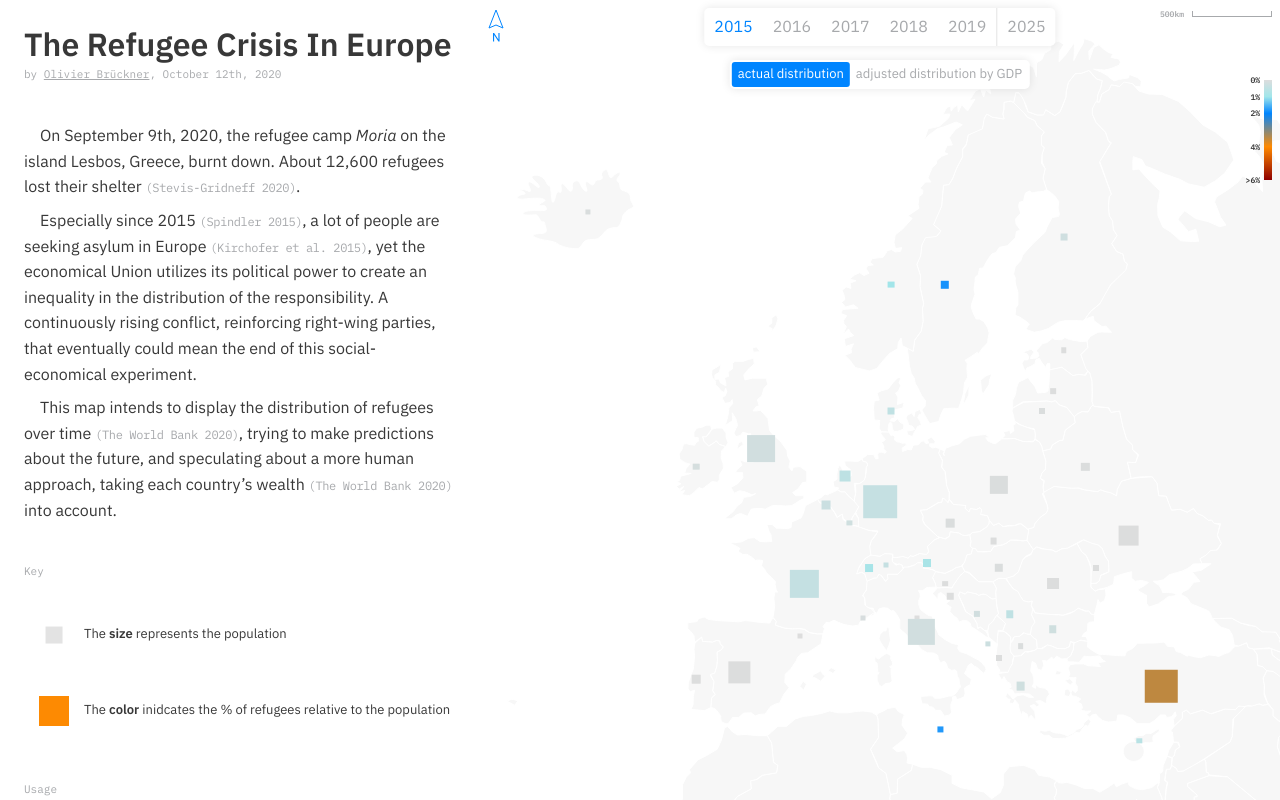
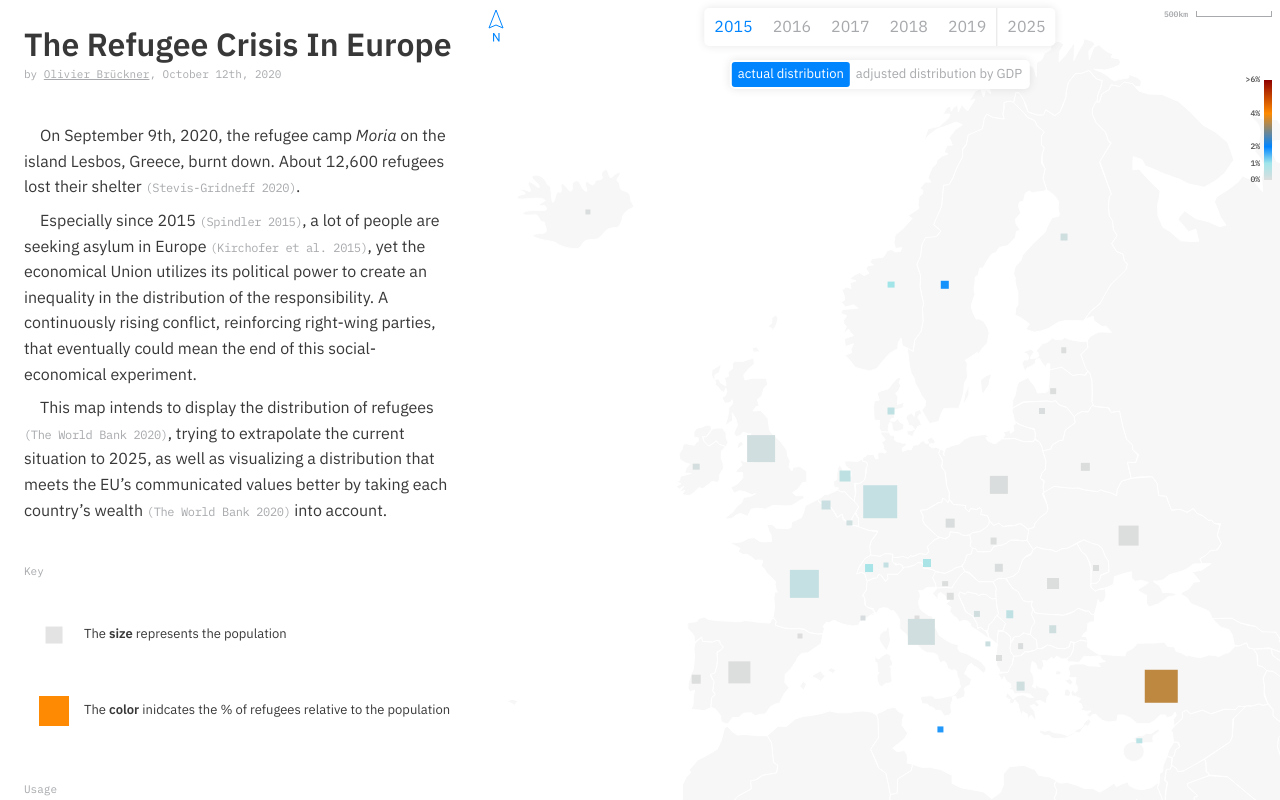
Before and after one commit to olivierbrcknr/mfadt-D4TC-map, a Next.js app: page / in a window 1280 px wide. Built offline with nearby package versions, Linux system fonts and the light colour scheme.

Commit message:
Update texts

```diff
--- a/components/Key/index.js
+++ b/components/Key/index.js
@@ -83,7 +83,7 @@ const MapKey = (props) => {
         </div>
         <div className="MapKey-Point-Desc">
           <p>
-            Hover over a country to see the details
+            Hover over a country to see its details
           </p>
         </div>
       </div>
--- a/components/Map/Map.css
+++ b/components/Map/Map.css
@@ -54,7 +54,7 @@
   border: solid 1px var(--color-gray-med);
   border-top: none;
   height: 6px;
-  width: 10vh;
+  width: 9.5vh;
 }
 
 /* mobile adjustments */
@@ -86,6 +86,9 @@
     padding-top: 160px;
     height: calc( 100vw + 160px);
   }
+  .DataVizMap-SizeLabel-Length {
+    width: 9.5vw;
+  }
   .DataVizMap-Map {
     top: 160px;
   }
--- a/components/MapLegend/MapLegend.css
+++ b/components/MapLegend/MapLegend.css
@@ -12,7 +12,7 @@
   color: var(--color-gray-dark);
   position: absolute;
   right: calc(100% + 4px);
-  transform: translateY(-50%);
+  transform: translateY(+50%);
   font-weight: bold;
 }
 
--- a/components/MapLegend/index.js
+++ b/components/MapLegend/index.js
@@ -10,7 +10,7 @@ const MapLegend = (props) => {
 
   let maxVal = legendValues[legendValues.length-1];
 
-  let gradient = 'linear-gradient( 180deg';
+  let gradient = 'linear-gradient( 0deg';
 
   let displayValues = legendValues.map( (val,i) => {
 
@@ -18,7 +18,7 @@ const MapLegend = (props) => {
     gradient += ', ' + legendColors[i] + ' ' + fromTop;
 
     return (
-      <div key={'legend-label_'+val} className="MapLegend-Label" style={{top: fromTop}}>
+      <div key={'legend-label_'+val} className="MapLegend-Label" style={{bottom: fromTop}}>
         {(val===maxVal ? '>' : null)}{val}%
       </div>
     )
--- a/components/data/description.md
+++ b/components/data/description.md
@@ -2,4 +2,4 @@ On September 9th, 2020, the refugee camp *Moria* on the island Lesbos, Greece, b
 
 Especially since 2015 `4`, a lot of people are seeking asylum in Europe `3`, yet the economical Union utilizes its political power to create an inequality in the distribution of the responsibility. A continuously rising conflict, reinforcing right-wing parties, that eventually could mean the end of this social-economical experiment.
 
-This map intends to display the distribution of refugees over time `9`, trying to make predictions about the future, and speculating about a more human approach, taking each country’s wealth `7` into account.
+This map intends to display the distribution of refugees `9`, trying to extrapolate the current situation to 2025, as well as visualizing a distribution that meets the EU’s communicated values better by taking each country’s wealth `7` into account.
--- a/components/data/latLong.js
+++ b/components/data/latLong.js
@@ -1,3 +1,6 @@
+// This file is generated out of the dataset from tadast
+// https://gist.github.com/tadast/8827699#file-countries_codes_and_coordinates-csv
+
 const countriesLatLong = [
   {
     "Country": "Afghanistan",
--- a/components/data/latLongEUonly.js
+++ b/components/data/latLongEUonly.js
@@ -1,3 +1,7 @@
+// This file is generated out of the dataset from tadast
+// https://gist.github.com/tadast/8827699#file-countries_codes_and_coordinates-csv
+
+
 const countriesLatLong = [
   {
     "Country":"United Kingdom",
--- a/components/data/sources.js
+++ b/components/data/sources.js
@@ -27,7 +27,7 @@ const sourceList = [
     "publisher": "Telegraph",
     "location": "London, UK",
     "year": "2015-09-04",
-    "title": "Why do refugees and migrants come to Europe, and what must be done to ease the crisis?,",
+    "title": "Why do refugees and migrants come to Europe, and what must be done to ease the crisis?",
     "type": "",
     "accessed": "2020-09-20",
     "link": "http://www.telegraph.co.uk/news/worldnews/europe/11845205/Why-do-refugees-and-migrants-come-to-Europe-and-what-must-be-done-to-ease-the-crisis.html"
@@ -59,8 +59,8 @@ const sourceList = [
     "author": "Tamošauskas, Tadas",
     "publisher": "",
     "location": "",
-    "year": "",
-    "title": "",
+    "year": "n.d.",
+    "title": "Countries with their (ISO 3166-1) Alpha-2 code, Alpha-3 code, UN M49, average latitude and longitude",
     "type": "dataset",
     "accessed": "2020-09-22",
     "link": "https://gist.github.com/tadast/8827699#file-countries_codes_and_coordinates-csv"
--- a/components/head/variables.css
+++ b/components/head/variables.css
@@ -9,6 +9,7 @@
 
   --color-gray-light: #E3E3E3;
   --color-gray-med: #A7A9AC;
+  --color-gray-dark: #595959;
 
   --color-blue: #0085FF;
 
--- a/pages/index.js
+++ b/pages/index.js
@@ -25,11 +25,12 @@ const Home = () => {
 
     let sourceType = ( source.type ? ' ['+source.type+']' : null);
     let sourceDate = source.accessed; // needs to be adapted
+    let sourcePublisher = (source.publisher ? ', '+source.publisher : null);
 
     return(
       <li key={'source-'+index}>
         <a href={source.link}>
-          {source.author} ({source.year}). <i>{source.title}</i>{sourceType}. Accessed on {sourceDate} at <span className="sourceList-pseudoLink">{source.link}</span>
+          {source.author} ({source.year}). <i>{source.title}</i>{sourceType}{sourcePublisher}. Accessed on {sourceDate} at <span className="sourceList-pseudoLink">{source.link}</span>
          </a>
       </li>
     )
```
Also changed, not shown: 1 other file (tests, documents, lock files or other folders).
